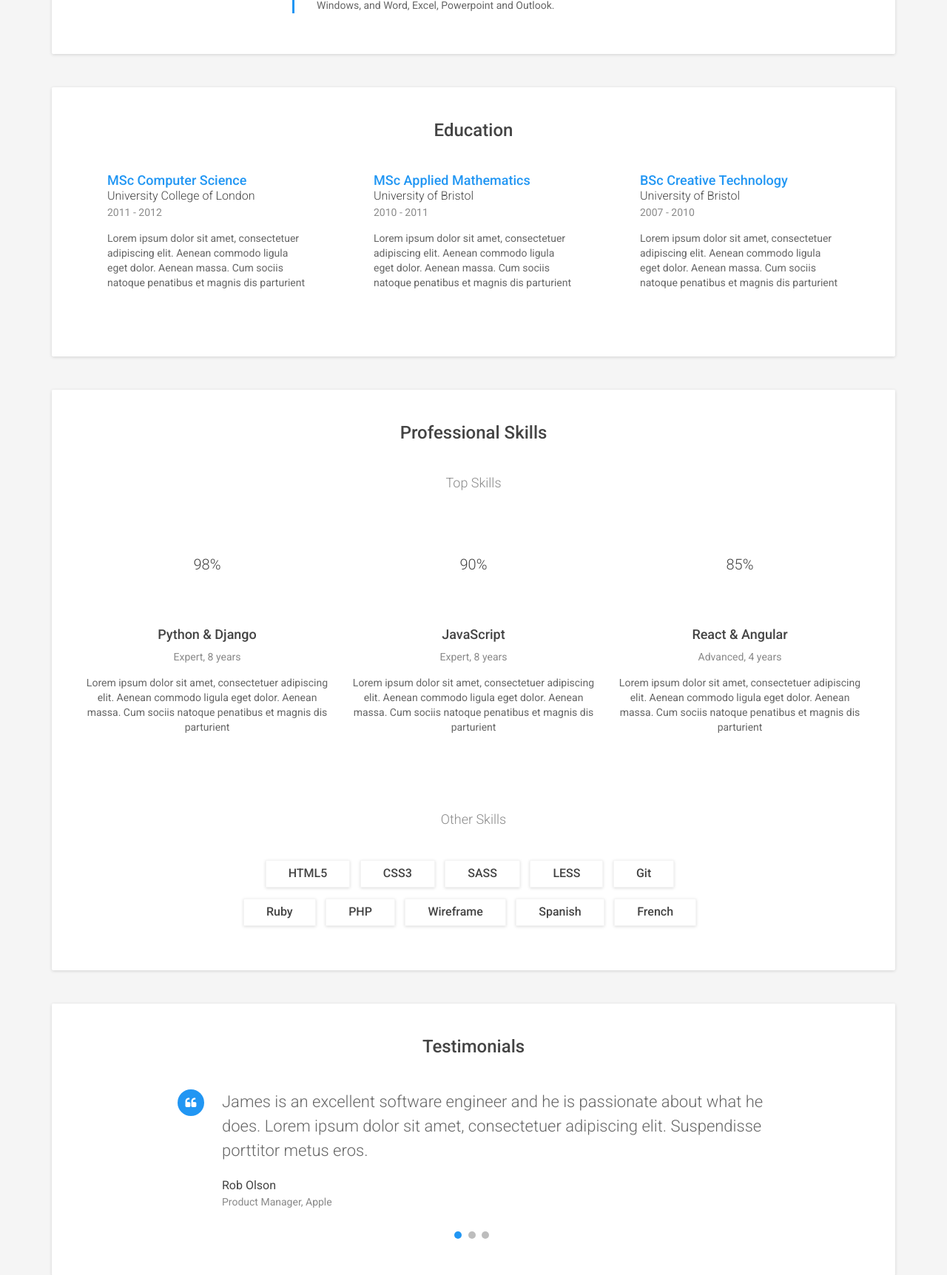
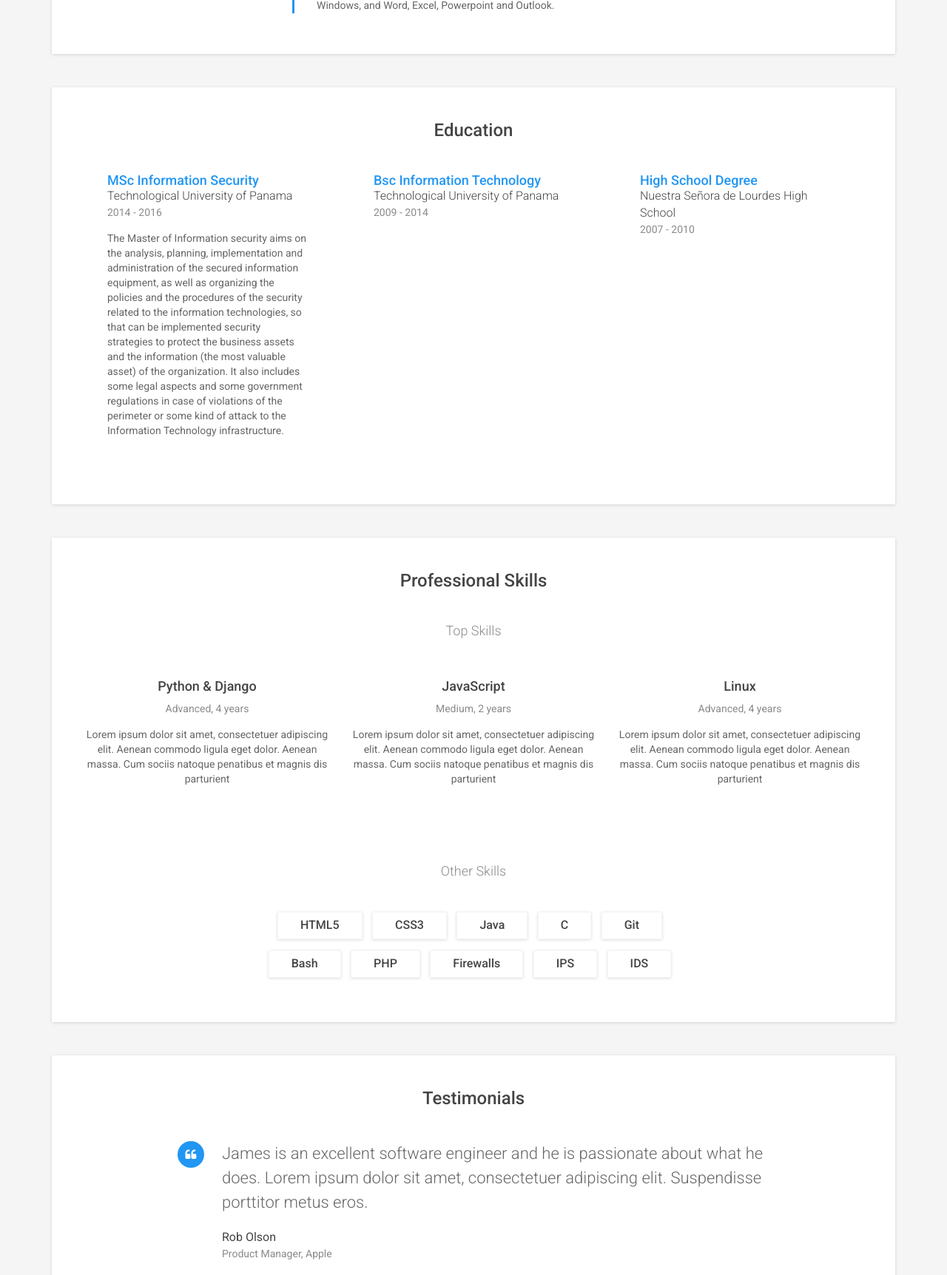
Before and after one commit to ErickAgrazal/portfolio, a Django app: template portfolio/templates/home.html in a window 1280 px wide. Shown: the part 2910-4634 px from the top of the page at 74% size. Run offline with Django 3.2, Linux system fonts and the light colour scheme; the template is opened without the code that fills it, so the values that code supplies are empty; some libraries are stand-ins or nearby versions.

Commit message:
Added education

```diff
--- a/portfolio/templates/home.html
+++ b/portfolio/templates/home.html
@@ -51,7 +51,7 @@
                 <h1 class="name">Erick Agrazal</h1>
                 <div class="title">Backend Developer</div>
                 <div class="profile">
-                    <p>Geek, lover of innovation and everything related to generate new knowledge, and not only that, but share it to the community. I face problems with a smile and solve them as soon as possible. Excellent interpersonal relationships when teamwork , because I believe that that is the best way to tackle the problems that arise, instead of blame someone, the team should focus on finding a solution to the problem.</p>
+                    <p>Geek, lover of innovation and everything related to generate new knowledge, and not only that, but share it to the community. I face problems with a smile and solve them as soon as possible. Excellent interpersonal relationships when teamwork , because I believe that when problems arise, instead of blame someone, the team should focus on finding a solution to the problem.</p>
                 </div><!--//profile-->
             </div><!--//container-->
         </div><!--//intro-->
@@ -267,38 +267,36 @@
             <div class="row">
                 <div class="item col-xs-12 col-sm-4">
                     <div class="item-inner">
-                        <h3 class="degree">MSc Computer Science</h3>
+                        <h3 class="degree">MSc Information Security</h3>
                         <div class="education-body">
-                            University College of London
+                            Technological University of Panama
                         </div><!--//education-body-->
-                        <div class="time">2011 - 2012</div>
+                        <div class="time">2014 - 2016</div>
                         <div class="desc">
-                            Lorem ipsum dolor sit amet, consectetuer adipiscing elit. Aenean commodo ligula eget dolor. Aenean massa. Cum sociis natoque penatibus et magnis dis parturient
+                          The Master of Information security aims on the analysis, planning, implementation and administration of the secured information equipment, as well as organizing the policies and the procedures of the security related to the information technologies, so that can be implemented security strategies to protect the business assets and the information (the most valuable asset) of the organization. It also includes some legal aspects and some government regulations in case of violations of the perimeter or some kind of attack to the Information Technology infrastructure.
                         </div>
                     </div><!--//item-inner-->
                 </div><!--//item-->
                 <div class="item col-xs-12 col-sm-4">
                     <div class="item-inner">
-                        <h3 class="degree">MSc Applied Mathematics</h3>
+                        <h3 class="degree">Bsc Information Technology</h3>
                         <div class="education-body">
-                            University of Bristol
+                            Technological University of Panama
                         </div><!--//education-body-->
-                        <div class="time">2010 - 2011</div>
+                        <div class="time">2009 - 2014</div>
                         <div class="desc">
-                            Lorem ipsum dolor sit amet, consectetuer adipiscing elit. Aenean commodo ligula eget dolor. Aenean massa. Cum sociis natoque penatibus et magnis dis parturient
+
                         </div>
                     </div><!--//item-inner-->
                 </div><!--//item-->
                 <div class="item col-xs-12 col-sm-4">
                     <div class="item-inner">
-                        <h3 class="degree">BSc Creative Technology</h3>
+                        <h3 class="degree">High School Degree</h3>
                         <div class="education-body">
-                            University of Bristol
+                            Nuestra Señora de Lourdes High School
                         </div><!--//education-body-->
                         <div class="time">2007 - 2010</div>
-                        <div class="desc">
-                            Lorem ipsum dolor sit amet, consectetuer adipiscing elit. Aenean commodo ligula eget dolor. Aenean massa. Cum sociis natoque penatibus et magnis dis parturient
-                        </div>
+                        <div class="desc"></div>
                     </div><!--//item-inner-->
                 </div><!--//item-->
 
@@ -313,11 +311,8 @@
                 <div class="row">
                     <div class="item col-xs-12 col-sm-4">
                         <div class="item-inner">
-                            <div class="chart-easy-pie text-center">
-                                <div class="chart-theme-1 chart" data-percent="98"><span>98</span>%</div>
-                            </div>
                             <h4 class="skill-name">Python &amp; Django</h4>
-                            <div class="level">Expert, 8 years</div>
+                            <div class="level">Advanced, 4 years</div>
                             <div class="desc">
                                 Lorem ipsum dolor sit amet, consectetuer adipiscing elit. Aenean commodo ligula eget dolor. Aenean massa. Cum sociis natoque penatibus et magnis dis parturient
                             </div>
@@ -325,11 +320,8 @@
                     </div><!--//item-->
                     <div class="item col-xs-12 col-sm-4">
                         <div class="item-inner">
-                            <div class="chart-easy-pie text-center">
-                                <div class="chart-theme-1 chart" data-percent="90"><span>90</span>%</div>
-                            </div>
                             <h4 class="skill-name">JavaScript</h4>
-                            <div class="level">Expert, 8 years</div>
+                            <div class="level">Medium, 2 years</div>
                             <div class="desc">
                                 Lorem ipsum dolor sit amet, consectetuer adipiscing elit. Aenean commodo ligula eget dolor. Aenean massa. Cum sociis natoque penatibus et magnis dis parturient
                             </div>
@@ -337,10 +329,7 @@
                     </div><!--//item-->
                     <div class="item col-xs-12 col-sm-4">
                         <div class="item-inner">
-                            <div class="chart-easy-pie text-center">
-                                <div class="chart-theme-1 chart" data-percent="85"><span>85</span>%</div>
-                            </div>
-                            <h4 class="skill-name">React &amp; Angular</h4>
+                            <h4 class="skill-name">Linux</h4>
                             <div class="level">Advanced, 4 years</div>
                             <div class="desc">
                                 Lorem ipsum dolor sit amet, consectetuer adipiscing elit. Aenean commodo ligula eget dolor. Aenean massa. Cum sociis natoque penatibus et magnis dis parturient
@@ -355,15 +344,15 @@
                 <div class="misc-skills">
                     <span class="skill-tag">HTML5</span>
                     <span class="skill-tag">CSS3</span>
-                    <span class="skill-tag">SASS</span>
-                    <span class="skill-tag">LESS</span>
+                    <span class="skill-tag">Java</span>
+                    <span class="skill-tag">C</span>
                     <span class="skill-tag">Git</span>
                     <br>
-                    <span class="skill-tag">Ruby</span>
+                    <span class="skill-tag">Bash</span>
                     <span class="skill-tag">PHP</span>
-                    <span class="skill-tag">Wireframe</span>
-                    <span class="skill-tag">Spanish</span>
-                    <span class="skill-tag">French</span>
+                    <span class="skill-tag">Firewalls</span>
+                    <span class="skill-tag">IPS</span>
+                    <span class="skill-tag">IDS</span>
                 </div>
             </div><!--//other-skills-->
 
```
